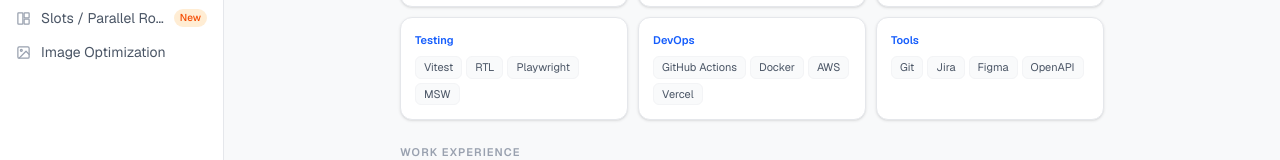
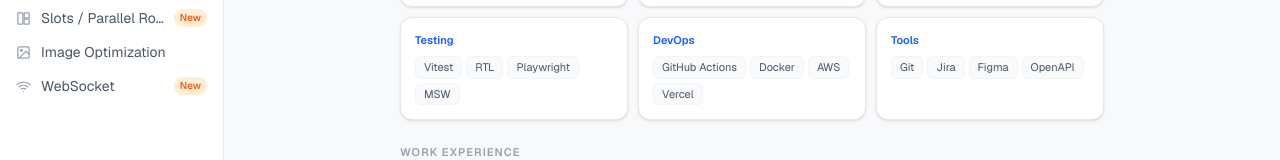
Before and after one commit to dodt99/cv, a Next.js app: page / in a window 1280 px wide. Shown: the part 469-629 px from the top of the page. Built offline with nearby package versions, Linux system fonts and the light colour scheme.

Commit message:
feat: add WebSocket nav item to sidebar — complete websocket learning route

```diff
--- a/app/components/Sidebar.tsx
+++ b/app/components/Sidebar.tsx
@@ -221,6 +221,28 @@ const navGroups = [
           </svg>
         ),
       },
+      {
+        href: "/exercises/websocket",
+        label: "WebSocket",
+        icon: (
+          <svg
+            width="15"
+            height="15"
+            viewBox="0 0 24 24"
+            fill="none"
+            stroke="currentColor"
+            strokeWidth="2"
+            strokeLinecap="round"
+            strokeLinejoin="round"
+          >
+            <path d="M5 12.55a11 11 0 0 1 14.08 0" />
+            <path d="M1.42 9a16 16 0 0 1 21.16 0" />
+            <path d="M8.53 16.11a6 6 0 0 1 6.95 0" />
+            <line x1="12" y1="20" x2="12.01" y2="20" />
+          </svg>
+        ),
+        badge: "New",
+      },
     ],
   },
 ];
```
